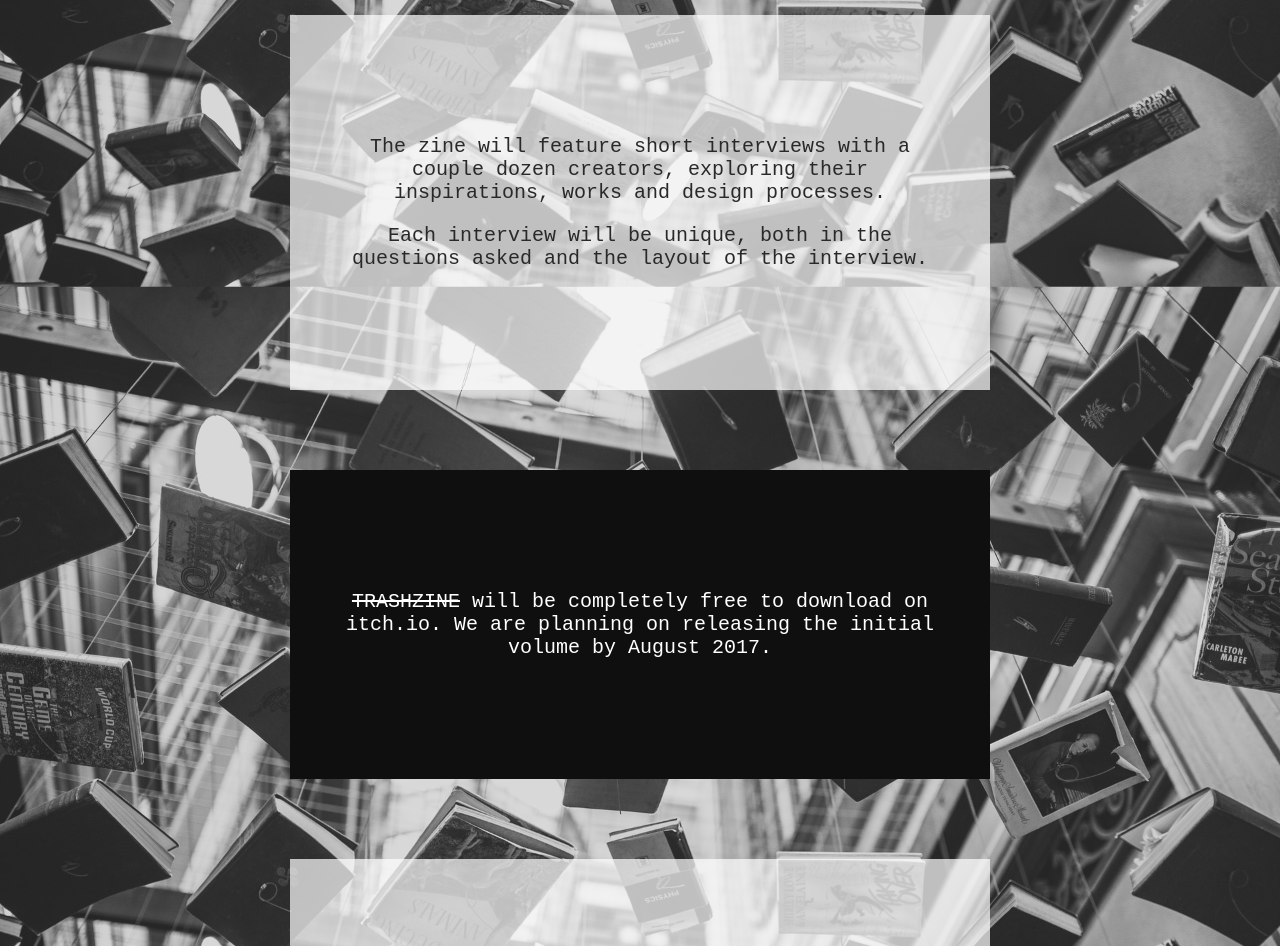
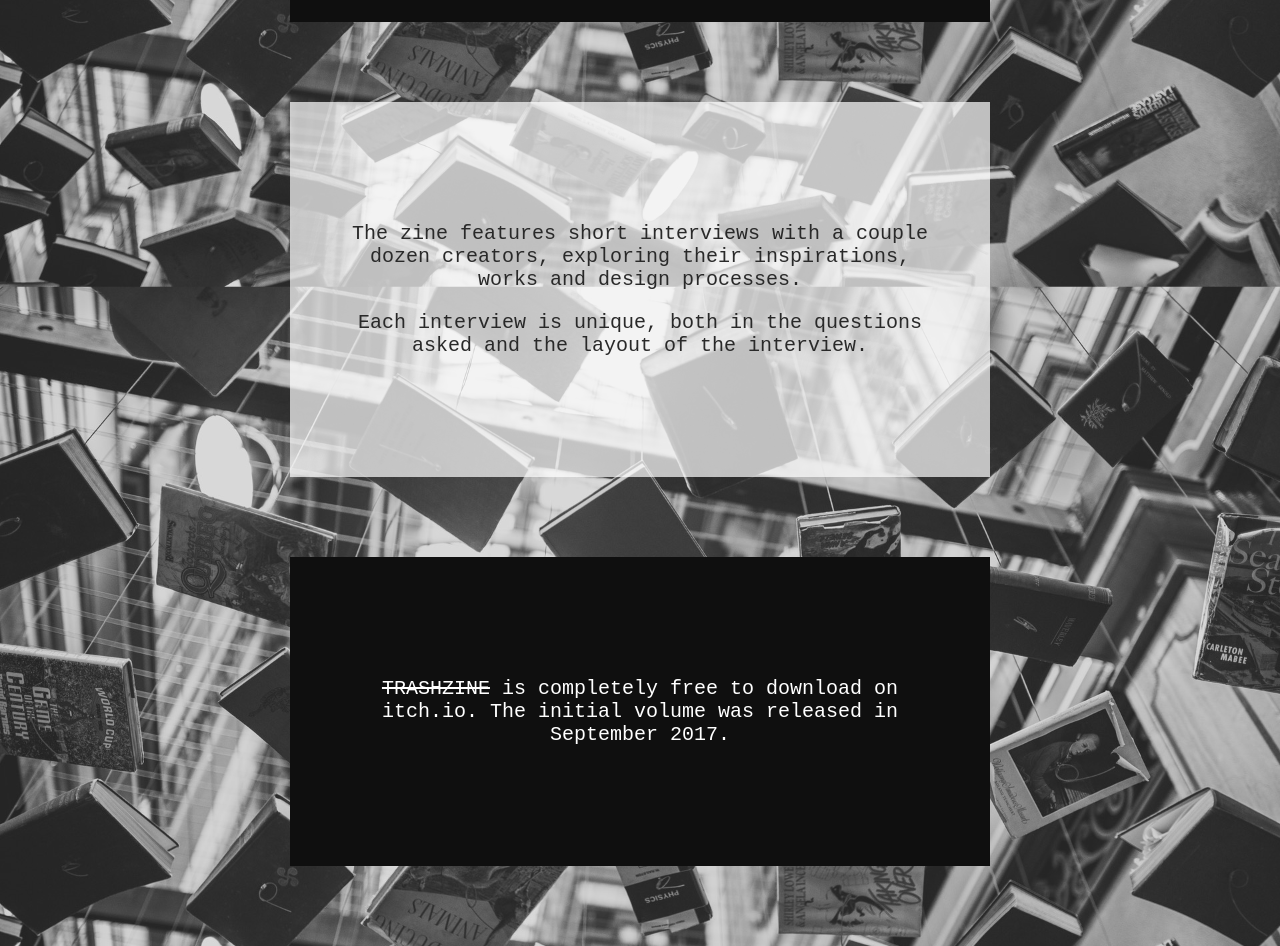
Before and after one commit to vaidap/trashzine, a plain HTML site: page index.html in a window 1280 px wide. Shown: the part 1420-2366 px from the top of the page. Drawn offline with Linux system fonts and the light colour scheme; a web font is replaced by a local one.

Commit message:
release patch

```diff
--- a/index.html
+++ b/index.html
@@ -132,7 +132,8 @@ p, #first a {
 		<h1>TRASHZINE</h1>
 		<!-- <img src="inspo.png" alt="tweet screenshot"> -->
 		<p>Alt Games, Small Games, Non Games: a love letter (zine) to unconventional game developers</p>
-		<a href="https://tinyletter.com/trashzine"><span class="press movetop">Subscribe to our newsletter</span></a>
+		<a href="https://trashzine.itch.io/trashzine-vol-1"><span class="press movetop"><b>Volume 1 available now!</b></span></a>
+		<a href="https://tinyletter.com/trashzine"><span class="press">Subscribe to our newsletter</span></a>
 		<a href="https://twitter.com/trashzinedotnet"><span class="press">Follow us on Twitter</span></a>
 		<a href="https://trashzine.itch.io/"><span class="press movebottom">Follow us on itch.io</span></a>
 	</div>
@@ -144,12 +145,12 @@ p, #first a {
 	</div>
 
 	<div class="contain light">
-		<p>The zine will feature short interviews with a couple dozen creators, exploring their inspirations, works and design processes.</p>
-		<p>Each interview will be unique, both in the questions asked and the layout of the interview.</p>
+		<p>The zine features short interviews with a couple dozen creators, exploring their inspirations, works and design processes.</p>
+		<p>Each interview is unique, both in the questions asked and the layout of the interview.</p>
 	</div>
 
 	<div class="contain dark">
-		<p><span class="linethru">TRASHZINE</span> will be completely free to download on itch.io. We are planning on releasing the initial volume by August 2017.</p>
+		<p><span class="linethru">TRASHZINE</span> is completely free to download on itch.io. The initial volume was released in September 2017.</p>
 	</div>
 	<div class="contain light">
 		<p>If you'd like to get in touch, you can <a href="mailto:trashzinedotnet@gmail.com">email</a> or tweet one of us:</p>
```
